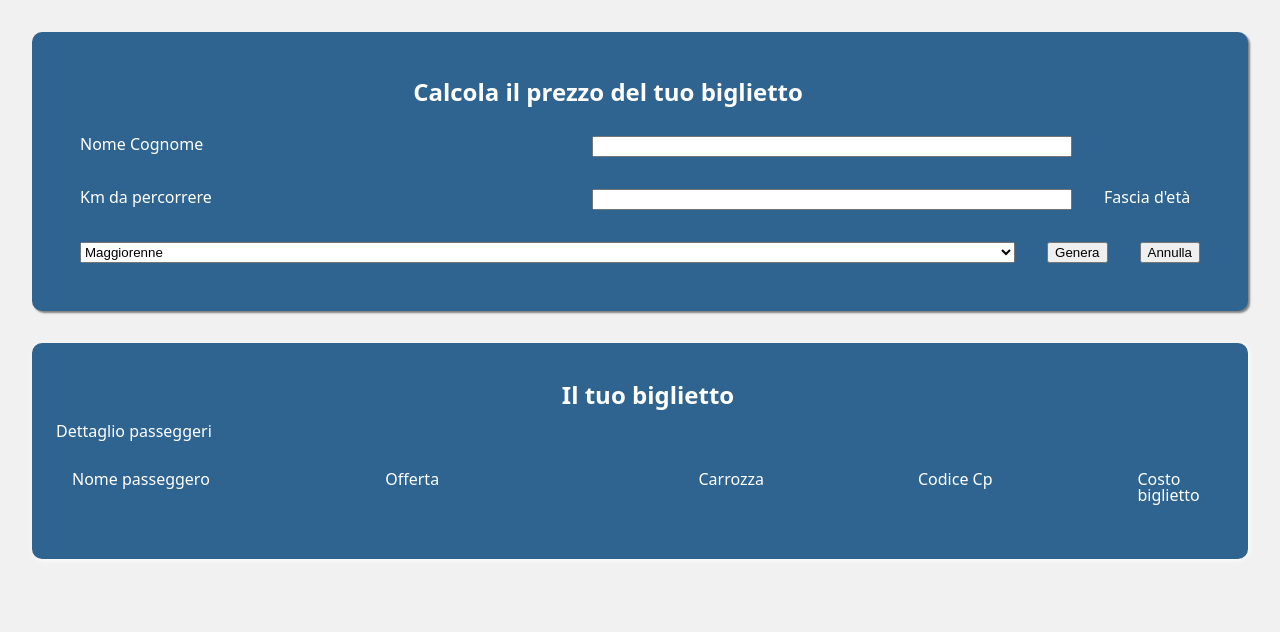
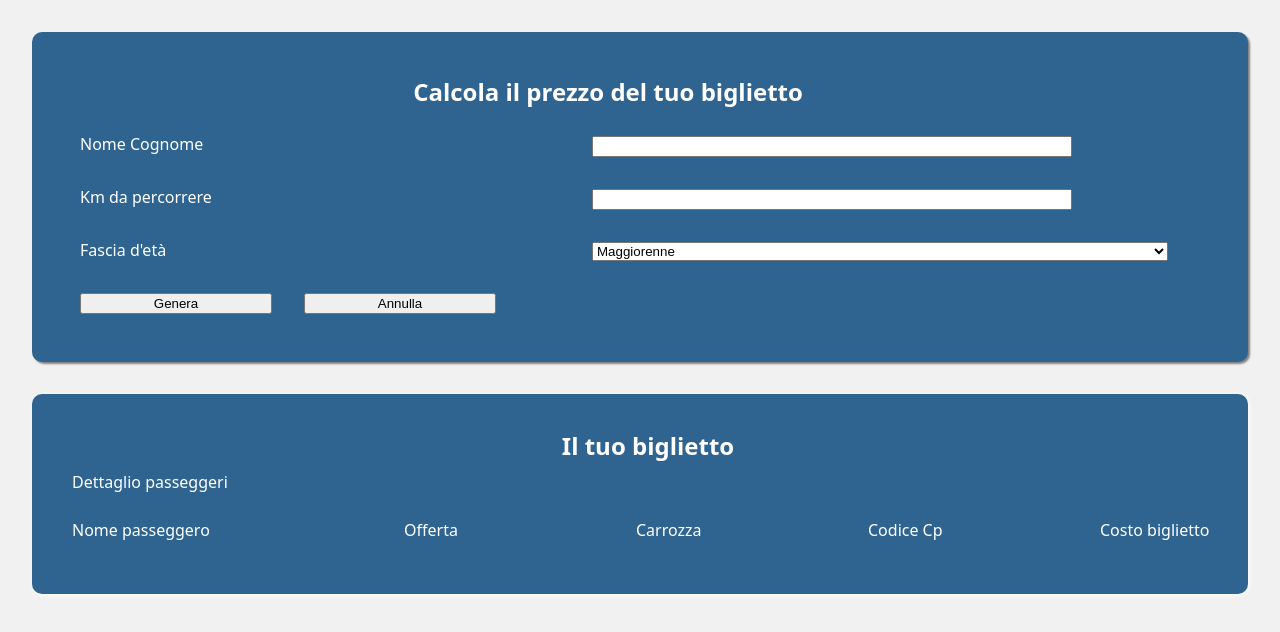
Before and after one commit to mattiapennisi/js-biglietto-treno-form, a plain HTML site: page index.html in a window 1280 px wide. Drawn offline with Linux system fonts and the light colour scheme; a web font is replaced by a local one.

Commit message:
edit style

```diff
--- a/css/style.css
+++ b/css/style.css
@@ -336,6 +336,11 @@ body  {
             font-size: 1.5rem;
             color: white;
             text-align: center;
+        }
+
+        #resultTitle2 {
+            margin-left: 2rem;
+            font-weight: 500;
         }
     }
 }
--- a/index.html
+++ b/index.html
@@ -18,20 +18,20 @@
         <form id="form-layout" action="" method="get">
             <h2 id="form-title" class="col11">Calcola il prezzo del tuo biglietto</h2>
             <label class="col5" for="nameText">Nome Cognome</label>
-            <input class="col5" type="text" name="nameText" id="nameText">
+            <input required class="col5" type="text" name="nameText" id="nameText">
 
             <label class="col5" for="kmNumber">Km da percorrere</label>
-            <input class="col5" type="text" name="kmNumber" id="kmNumber">
+            <input required class="col5" type="text" name="kmNumber" id="kmNumber">
 
-            <label class="col" for="ageSelect">Fascia d'età</label>
-            <select id="ageSelect" class="col" name="ageSelect">
+            <label class="col5" for="ageSelect" class="col6">Fascia d'età</label>
+            <select required id="ageSelect" class="col6" name="ageSelect">
                 <option value="maggiorenne">Maggiorenne</option>
                 <option value="minorenne">Minorenne</option>
                 <option value="over 65">Over 65</option>
               </select>
 
-              <button id="submit-btn" type="submit">Genera</button>
-              <button id="cancel-btn"  type="reset">Annulla</button>
+              <button id="submit-btn" type="submit" class="col2">Genera</button>
+              <button id="cancel-btn"  type="reset" class="col2">Annulla</button>
         </form>
 
         <section id="ticketPriceCont">
@@ -43,7 +43,7 @@
                     Nome passeggero
                     <div id="nameResult"></div>
                 </div>
-                <div id="offer" class="col3">
+                <div id="offer" class="col2">
                     Offerta
                     <div id="offerResult"></div>
                 </div>
```
